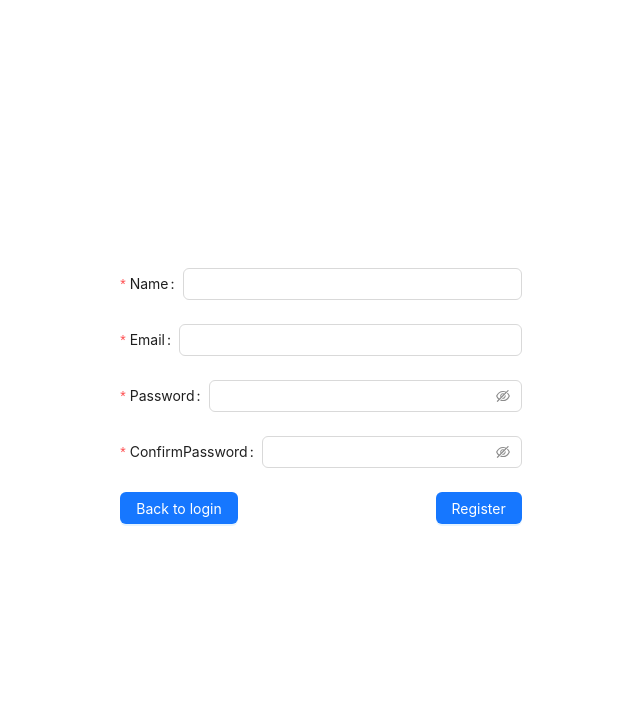
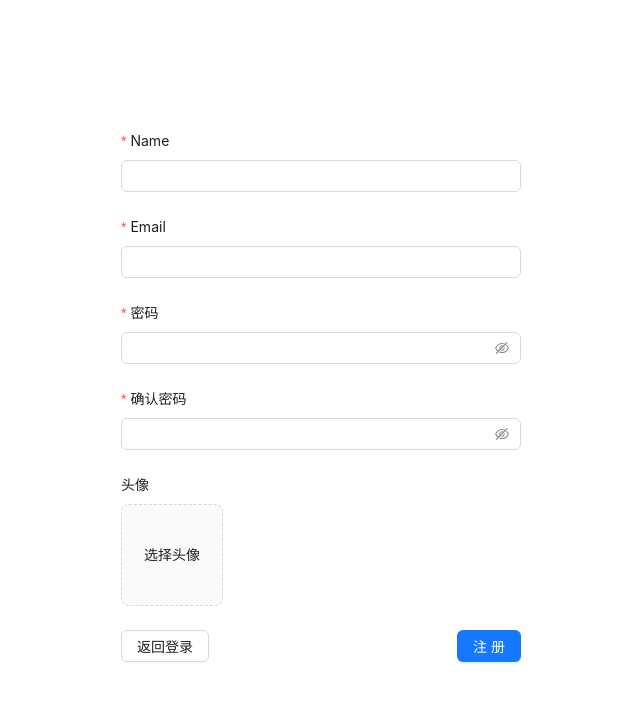
Before and after one commit to little-cat-sweet/check_in_web, a React (Create React App) app: page /register in a window 1280 px wide. Shown: the top 702 px of the page, without its empty margins (319-959 px from the left). Built offline with nearby package versions, Linux system fonts and the light colour scheme.

Commit message:
complete register with head_image. 01

```diff
--- a/src/page/Main/index.jsx
+++ b/src/page/Main/index.jsx
@@ -1,6 +1,6 @@
 import React, { useState } from 'react';
-import { UploadOutlined, UserOutlined } from '@ant-design/icons';
-import { Layout, Menu, theme } from 'antd';
+import { UploadOutlined, UserOutlined, DownOutlined } from '@ant-design/icons';
+import { Layout, Menu, Dropdown, Avatar, Space, theme } from 'antd';
 import Target from "../../component/Target";
 import Conclusion from "../../component/Conclusion";
 import TargetItemContainer from "../../component/TargetItemContainer";
@@ -25,14 +25,27 @@ const items = [
     }
 ];
 
+const menu = (
+    <Menu>
+        <Menu.Item key="editProfile">编辑个人资料</Menu.Item>
+        <Menu.Item key="logout">退出登录</Menu.Item>
+    </Menu>
+);
+
 const Main = () => {
+    const [selectedKey, setSelectedKey] = useState('1');
     const {
         token: { colorBgContainer, borderRadiusLG },
     } = theme.useToken();
 
-    const [selectedKey, setSelectedKey] = useState('1');
-    const handleMenuClick = (e) => {
-        setSelectedKey(e.key);
+    const handleMenuClick = ({ key }) => {
+        if (key === "editProfile") {
+            console.log("Edit Profile");
+            // 这里可以添加跳转到编辑个人资料页面的逻辑
+        } else if (key === "logout") {
+            console.log("Logout");
+            // 这里可以添加登出逻辑
+        }
     };
 
     const renderContent = () => {
@@ -47,6 +60,7 @@ const Main = () => {
                 return null;
         }
     };
+
     return (
         <Layout style={{ minHeight: '100vh' }}>
             <Sider
@@ -60,7 +74,7 @@ const Main = () => {
                 }}
             >
                 <div className="demo-logo-vertical" />
-                <Menu theme="dark" mode="inline" defaultSelectedKeys={['1']} items={items} onClick={handleMenuClick} />
+                <Menu theme="dark" mode="inline" defaultSelectedKeys={['1']} items={items} onClick={({ key }) => setSelectedKey(key)} />
             </Sider>
             <Layout>
                 <Content
@@ -87,8 +101,18 @@ const Main = () => {
                 >
                     Welcome to use check_in app !
                 </Footer>
+                {/* 用户头像 */}
+                <div style={{ position: 'absolute', top: '24px', right: '24px' }}>
+                    <Dropdown overlay={menu} trigger={['click']}>
+                        <Space direction="horizontal">
+                            <Avatar size="large" icon={<UserOutlined />} />
+                            <DownOutlined />
+                        </Space>
+                    </Dropdown>
+                </div>
             </Layout>
         </Layout>
     );
 };
+
 export default Main;
--- a/src/page/Register/index.jsx
+++ b/src/page/Register/index.jsx
@@ -1,52 +1,76 @@
-import {Button, Form, Input, message} from 'antd';
-import React, {useEffect, useState} from 'react';
-import {useNavigate} from 'react-router-dom';
+import { Button, Form, Input, message, Upload } from 'antd';
+import React, { useEffect, useState } from 'react';
+import { useNavigate } from 'react-router-dom';
 import httpUtil from '../../util/HttpUtil';
 
 const Register = () => {
-
     const [form] = Form.useForm();
-
-
     const [isMessageInitialized, setMessageInitialized] = useState(false);
-    const [email, setEmail] = useState("")
-    const [password, setPassword] = useState("")
-    const [confirmPassword, setConfirmPassword] = useState("")
-    const [name, setName] = useState("")
+    const [email, setEmail] = useState("");
+    const [password, setPassword] = useState("");
+    const [confirmPassword, setConfirmPassword] = useState("");
+    const [name, setName] = useState("");
+    const [headImage, setHeadImage] = useState(null); // 存储图片对象
 
     useEffect(() => {
-        console.log("password", password)
-        console.log("confirmPassword", confirmPassword)
-    }, [password, confirmPassword])
+        console.log("password", password);
+        console.log("confirmPassword", confirmPassword);
+    }, [password, confirmPassword]);
+
+    const beforeUpload = (file) => {
+        const isValidType = file.type === 'image/jpeg' || file.type === 'image/png';
+        if (!isValidType) {
+            message.error('只能上传 JPG/PNG 格式的图片!');
+            return Upload.LIST_IGNORE;
+        }
+        const isValidSize = file.size / 1024 / 1024 < 5; // 限制为 5MB
+        if (!isValidSize) {
+            message.error('图片大小不能超过 5MB!');
+            return Upload.LIST_IGNORE;
+        }
+
+        // 设置图片文件
+        setHeadImage(file);
+        return false; // 返回 false 阻止自动上传
+    };
 
     const register = async () => {
         const nameValue = name;
         const emailValue = email;
         const passwordValue = password;
+
         if (confirmPassword !== passwordValue) {
-            message.warning("password is not the same, pls take care of it !")
+            message.warning("密码不一致，请重新输入！");
             setPassword("");
             setConfirmPassword("");
-            form.setFieldsValue({password: "", confirmPassword: ""});
-            console.log("password", password)
-            console.log("confirmPassword", confirmPassword)
+            form.setFieldsValue({ password: "", confirmPassword: "" });
             return;
         }
 
-        const requestParam = {
-            name: nameValue,
-            email: emailValue,
-            password: passwordValue
+        const formData = new FormData();
+        formData.append('name', nameValue);
+        formData.append('email', emailValue);
+        formData.append('password', passwordValue);
+
+        if (headImage) {
+            formData.append('headImage', headImage); // 添加头像文件
         }
 
-        const data = await httpUtil.postRequest("/user/register", requestParam);
-        if (data.success) {
-            message.info("register success !")
-            navigate("/login")
-        } else {
-            message.error(data.message)
+        console.log("ssss" + formData.toString())
+
+        try {
+            const data = await httpUtil.postRequest("/user/register", formData);
+
+            if (data.success) {
+                message.info("注册成功！");
+                navigate("/login");
+            } else {
+                message.error(data.message);
+            }
+        } catch (error) {
+            message.error("注册失败，请稍后再试。");
         }
-    }
+    };
 
     if (!isMessageInitialized) {
         message.config({
@@ -56,95 +80,94 @@ const Register = () => {
     }
 
     const updateEmailValue = (e) => {
-        console.log("value -> ", e.target.value)
-        setEmail(e.target.value)
-    }
+        setEmail(e.target.value);
+    };
 
     const updateNameValue = (e) => {
-        setName(e.target.value)
-    }
+        setName(e.target.value);
+    };
+
     const updatePasswordValue = (e) => {
-        console.log("password -> ", e.target.value)
-        setPassword(e.target.value)
-    }
-
+        setPassword(e.target.value);
+    };
 
     const updateConfirmPasswordValue = (e) => {
-        setConfirmPassword(e.target.value)
-    }
+        setConfirmPassword(e.target.value);
+    };
 
     const navigate = useNavigate();
-    const onFinish = (formData) => {
-        console.log('Received values:', formData);
-        // 在此处处理登录逻辑
+
+    const backToLogin = () => {
+        navigate("/login");
     };
 
-    const onFinishFailed = (errorInfo) => {
-        console.log('Failed:', errorInfo);
-        message.error('This is a normal message');
-
-    };
-
-    const backToLogin = () => {
-        navigate("/login")
-    }
-
-
     return (
-        <div style={{display: 'flex', justifyContent: 'center', alignItems: 'center', height: '100vh'}}>
+        <div style={{ display: 'flex', justifyContent: 'center', alignItems: 'center', height: '100vh' }}>
             <Form
                 name="basic"
-                initialValues={{remember: true}}
-                onFinish={onFinish}
-                onFinishFailed={onFinishFailed}
+                initialValues={{ remember: true }}
                 form={form}
+                layout="vertical"
+                style={{ width: 400 }}
             >
-
                 <Form.Item
                     label="Name"
                     name="name"
+                    rules={[{ required: true, message: '请输入姓名' }]}
                     onChange={updateNameValue}
-                    rules={[{required: true, message: 'Please input your Name'}]}
                 >
-                    <Input/>
+                    <Input />
                 </Form.Item>
 
                 <Form.Item
                     label="Email"
                     name="email"
+                    rules={[
+                        { required: true, message: '请输入邮箱地址' },
+                        { type: 'email', message: '请输入有效的邮箱地址' }
+                    ]}
                     onChange={updateEmailValue}
-                    rules={[{required: true, message: 'Please input your email!'},
-                        {type: 'email', message: 'Please enter a valid email address!'}]}
                 >
-                    <Input/>
-                </Form.Item>
-
-
-                <Form.Item
-                    label="Password"
-                    name="password"
-                    onChange={updatePasswordValue}
-                    rules={[{required: true, message: 'Please input your password!'}]}
-                >
-                    <Input.Password/>
+                    <Input />
                 </Form.Item>
 
                 <Form.Item
-                    label="ConfirmPassword"
+                    label="密码"
+                    name="password"
+                    rules={[{ required: true, message: '请输入密码' }]}
+                    onChange={updatePasswordValue}
+                >
+                    <Input.Password />
+                </Form.Item>
+
+                <Form.Item
+                    label="确认密码"
                     name="confirmPassword"
+                    rules={[{ required: true, message: '请再次输入密码' }]}
                     onChange={updateConfirmPasswordValue}
-                    rules={[{required: true, message: 'Please input your password!'}]}
                 >
-                    <Input.Password/>
+                    <Input.Password />
+                </Form.Item>
+
+                {/* 头像上传 */}
+                <Form.Item label="头像" name="headImage">
+                    <Upload
+                        listType="picture-card"
+                        showUploadList={true}
+                        beforeUpload={beforeUpload}
+                        multiple={false}
+                    >
+                        选择头像
+                    </Upload>
                 </Form.Item>
 
                 <Form.Item>
-                    <div style={{display: 'flex', justifyContent: 'space-between'}}>
-                        <Button type="primary" htmlType="submit" onClick={backToLogin}>
-                            Back to login
+                    <div style={{ display: 'flex', justifyContent: 'space-between' }}>
+                        <Button htmlType="button" onClick={backToLogin}>
+                            返回登录
                         </Button>
-                        <Button type="primary" onClick={register}>
-                            Register
+                        <Button type="primary" htmlType="submit" onClick={register}>
+                            注册
                         </Button>
                     </div>
                 </Form.Item>
--- a/src/util/HttpUtil.js
+++ b/src/util/HttpUtil.js
@@ -5,9 +5,6 @@ const baseUrl = 'http://localhost:8080'; // 您的基础 URL
 // 创建 axios 实例
 const axiosInstance = axios.create({
     baseURL: baseUrl,
-    headers: {
-        'Content-Type': 'application/json'
-    }
 });
 
 // 添加请求拦截器，确保每次请求都带上最新的 token
@@ -17,6 +14,12 @@ axiosInstance.interceptors.request.use(
         if (token) {
             config.headers['Authorization'] = `${token}`;
         }
+
+        // 如果请求体是 FormData 类型，则不设置 Content-Type，让浏览器自动处理
+        if (!(config.data instanceof FormData)) {
+            config.headers['Content-Type'] = 'application/json';
+        }
+
         return config;
     },
     (error) => {
```
